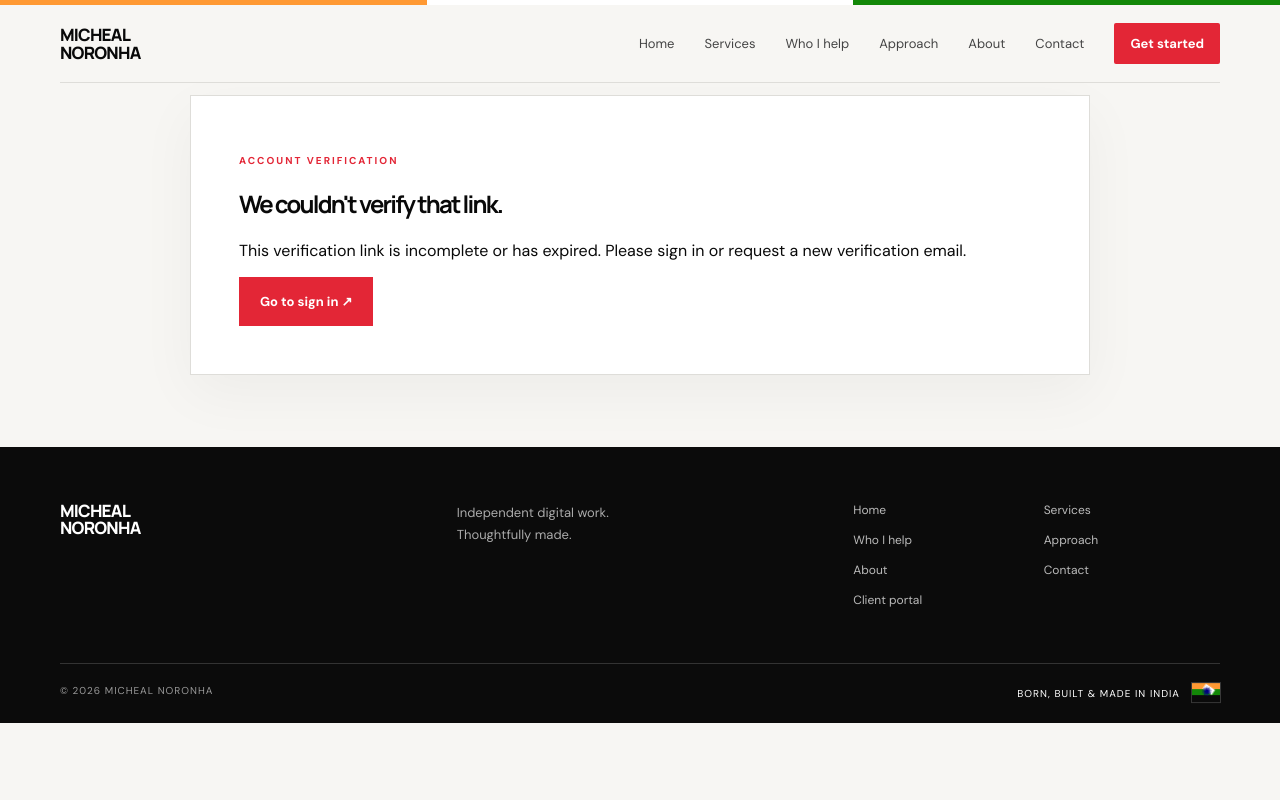
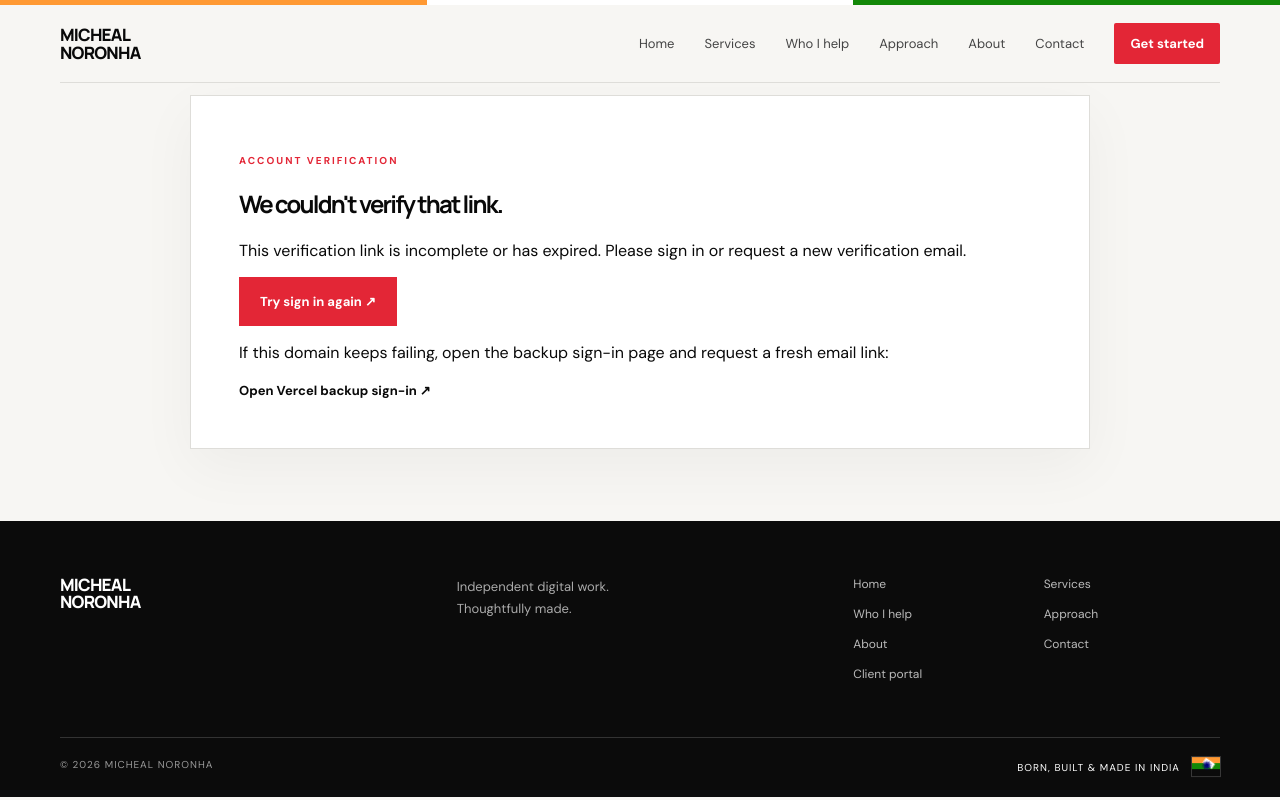
Before and after one commit to mickey22696/micheal-noronha, a Next.js app: page /portal/verify in a window 1280 px wide. Built offline with nearby package versions, Linux system fonts and the light colour scheme.

Commit message:
Add Vercel backup sign-in fallback for magic-link verification

```diff
--- a/src/app/portal/verify/VerifyClient.js
+++ b/src/app/portal/verify/VerifyClient.js
@@ -35,6 +35,6 @@ export default function VerifyClient() {
 
   return <main className="portal-public"><section className="wrap onboarding-wrap"><div className="onboard-card verify-card">
     <p className="eyebrow">ACCOUNT VERIFICATION</p><h2>{failed ? "We couldn't verify that link." : "Just a moment…"}</h2><p>{message}</p>
-    {failed && <Link className="btn primary" href="/portal/sign-in">Go to sign in ↗</Link>}
+    {failed && <div className="verify-fallback"><Link className="btn primary" href="/portal/sign-in">Try sign in again ↗</Link><p className="portal-muted">If this domain keeps failing, open the backup sign-in page and request a fresh email link:</p><a className="btn-quiet" href="https://micheal-noronha.vercel.app/portal/sign-in">Open Vercel backup sign-in ↗</a></div>}
   </div></section></main>;
 }
```
